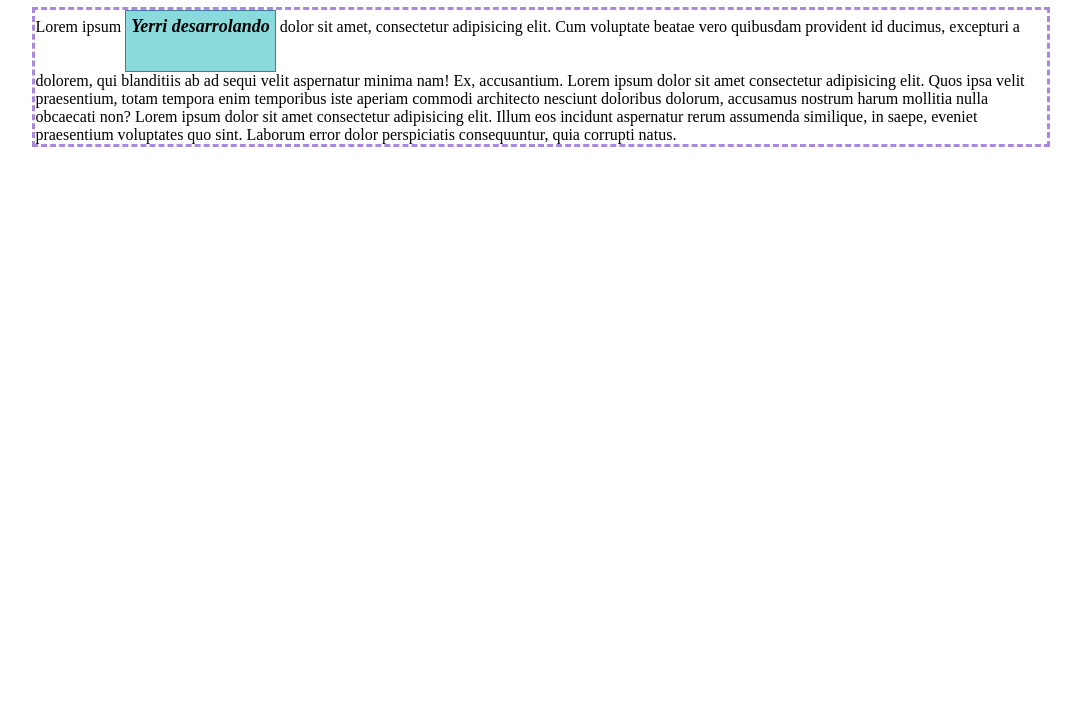
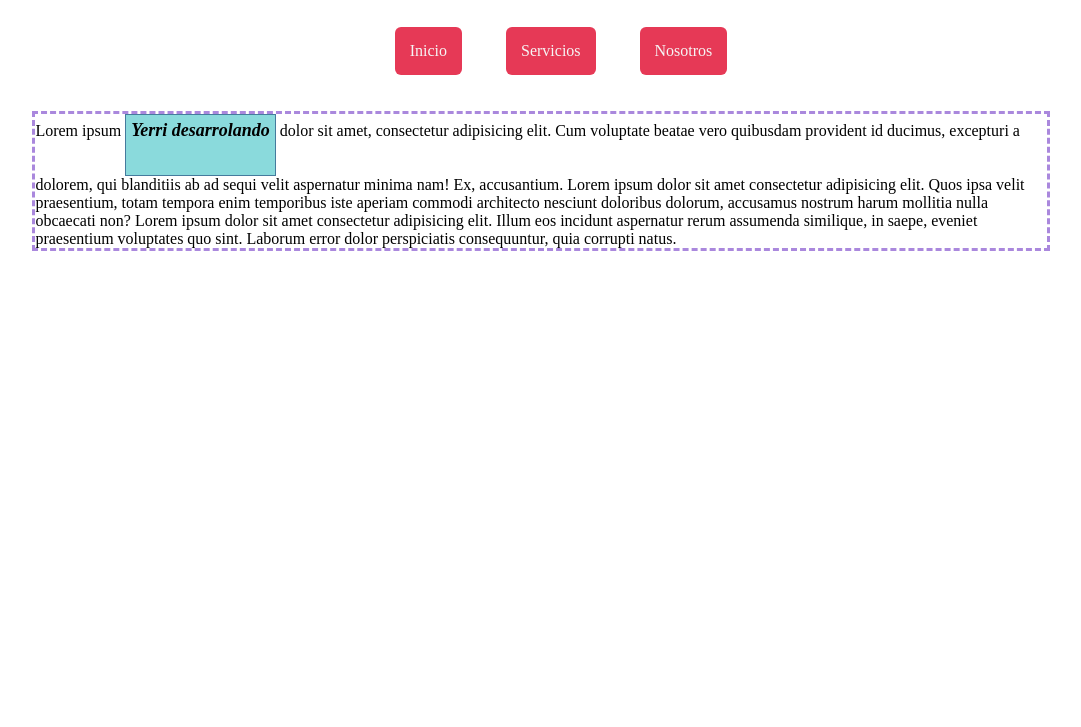
Before and after one commit to Yerrigg/JS-INTRO, a plain HTML site: page css/posicionamiento/display-inline-block/index.html in a window 1280 px wide. Shown: the part 73-800 px from the top of the page, without its empty margins (99-1180 px from the left). Drawn offline with Linux system fonts and the light colour scheme.

Commit message:
practMenu display: inline-block

```diff
--- a/css/posicionamiento/display-inline-block/index.html
+++ b/css/posicionamiento/display-inline-block/index.html
@@ -8,6 +8,11 @@
 </head>
 <body>
     <h1>Propiedad Display en CSS</h1>
+    <ul class="menu">
+        <li><a href="#">Inicio</a></li>
+        <li><a href="#">Servicios</a></li>
+        <li><a href="#">Nosotros</a></li>
+    </ul>
     <div class="contenedor">
         Lorem ipsum <span>Yerri desarrolando</span> dolor sit amet, consectetur adipisicing elit. Cum voluptate beatae vero quibusdam provident id ducimus, excepturi a dolorem, qui blanditiis ab ad sequi velit aspernatur minima nam! Ex, accusantium.
         Lorem ipsum dolor sit amet consectetur adipisicing elit. Quos ipsa velit praesentium, totam tempora enim temporibus iste aperiam commodi architecto nesciunt doloribus dolorum, accusamus nostrum harum mollitia nulla obcaecati non?
--- a/css/posicionamiento/display-inline-block/styles.css
+++ b/css/posicionamiento/display-inline-block/styles.css
@@ -23,3 +23,26 @@ span {
     height: 50px;
     padding: 5px;
 }
+
+.menu {
+    list-style-type: none;
+    text-align: center;
+
+}
+
+.menu li {
+    display: inline-block;
+    padding: 15px;
+    margin: 20px;
+    background-color: #e63956;
+    border-radius: 6px;
+}
+
+.menu a{
+    text-decoration: none;
+    color: whitesmoke;
+}
+
+.menu a:hover {
+    color: #f1fa6a;
+}
```
